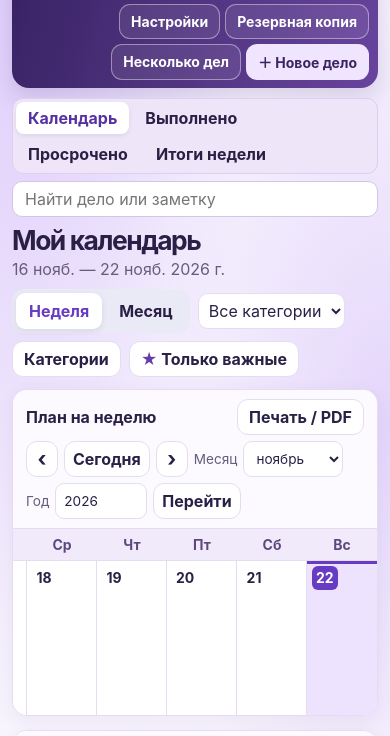
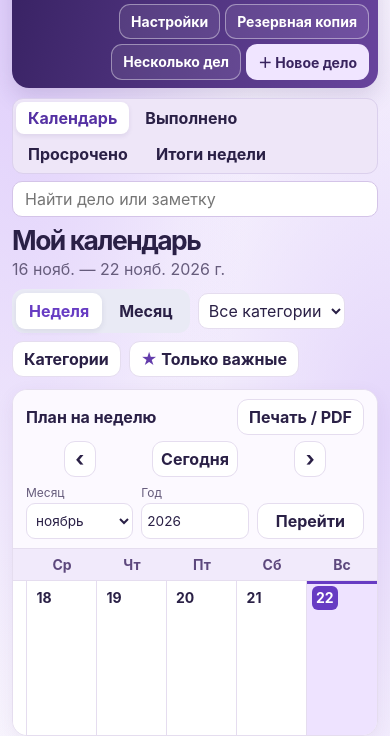
Before and after one commit to aslanchikkul-code/day-planner, a plain HTML site: page index.html in a window 390 px wide. Shown: the part 61-797 px from the top of the page. Drawn offline with Linux system fonts and the light colour scheme.

Commit message:
Выровнен переход к месяцу на телефоне

```diff
--- a/index.html
+++ b/index.html
@@ -4,7 +4,7 @@
   <meta charset="utf-8">
   <meta name="viewport" content="width=device-width, initial-scale=1">
   <title>Ритм — личный планировщик</title>
-  <link rel="stylesheet" href="style.css?v=mobile-month-controls">
+  <link rel="stylesheet" href="style.css?v=mobile-month-grid">
   <script src="app.js?v=calendar-position" defer></script>
 </head>
 <body>
--- a/style.css
+++ b/style.css
@@ -274,6 +274,11 @@ footer { padding-bottom: 12px; }
   .workspace-toolbar { align-items: stretch; flex-direction: column; gap: 7px; margin-bottom: 10px; }
   .section-nav { align-self: flex-start; flex-wrap: wrap; }
   .search-box, .search-panel { width: 100%; }
+  #month-jump-form { display: grid; grid-template-columns: repeat(3, minmax(0, 1fr)); gap: 8px; }
+  #month-jump-form > .icon-button, #month-jump-form > #today { justify-self: center; }
+  #month-jump-form .month-jump { min-width: 0; flex-direction: column; align-items: stretch; gap: 3px; font-size: .75rem; }
+  #month-jump-form .month-jump input, #month-jump-form .month-jump select { width: 100%; min-width: 0; padding-inline: 5px; font-size: .85rem; }
+  #jump-to-month { align-self: end; padding-inline: 5px; }
   .week-grid .calendar-day { min-height: 155px; }
   .timeline { max-height: 320px; }
 }
```
